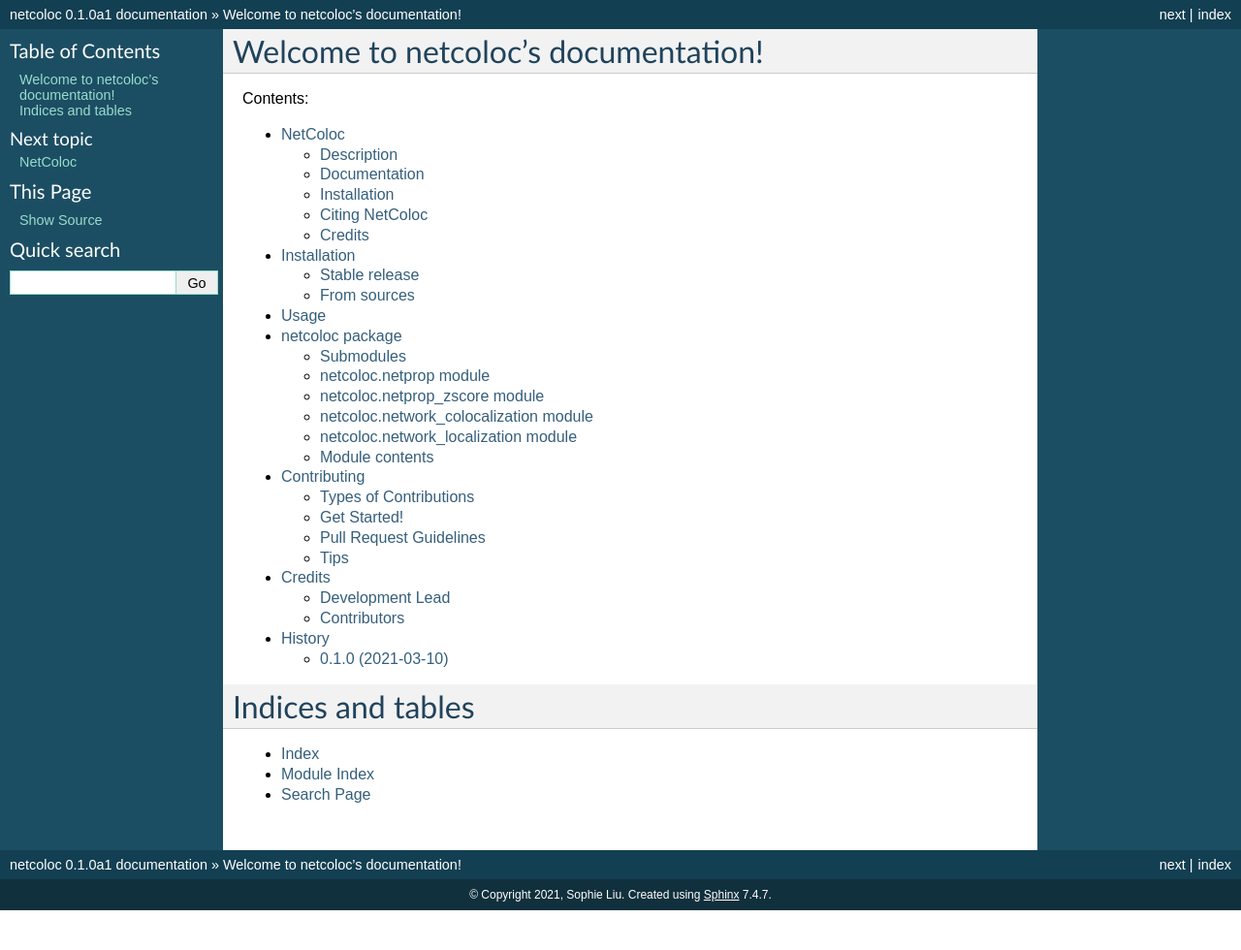
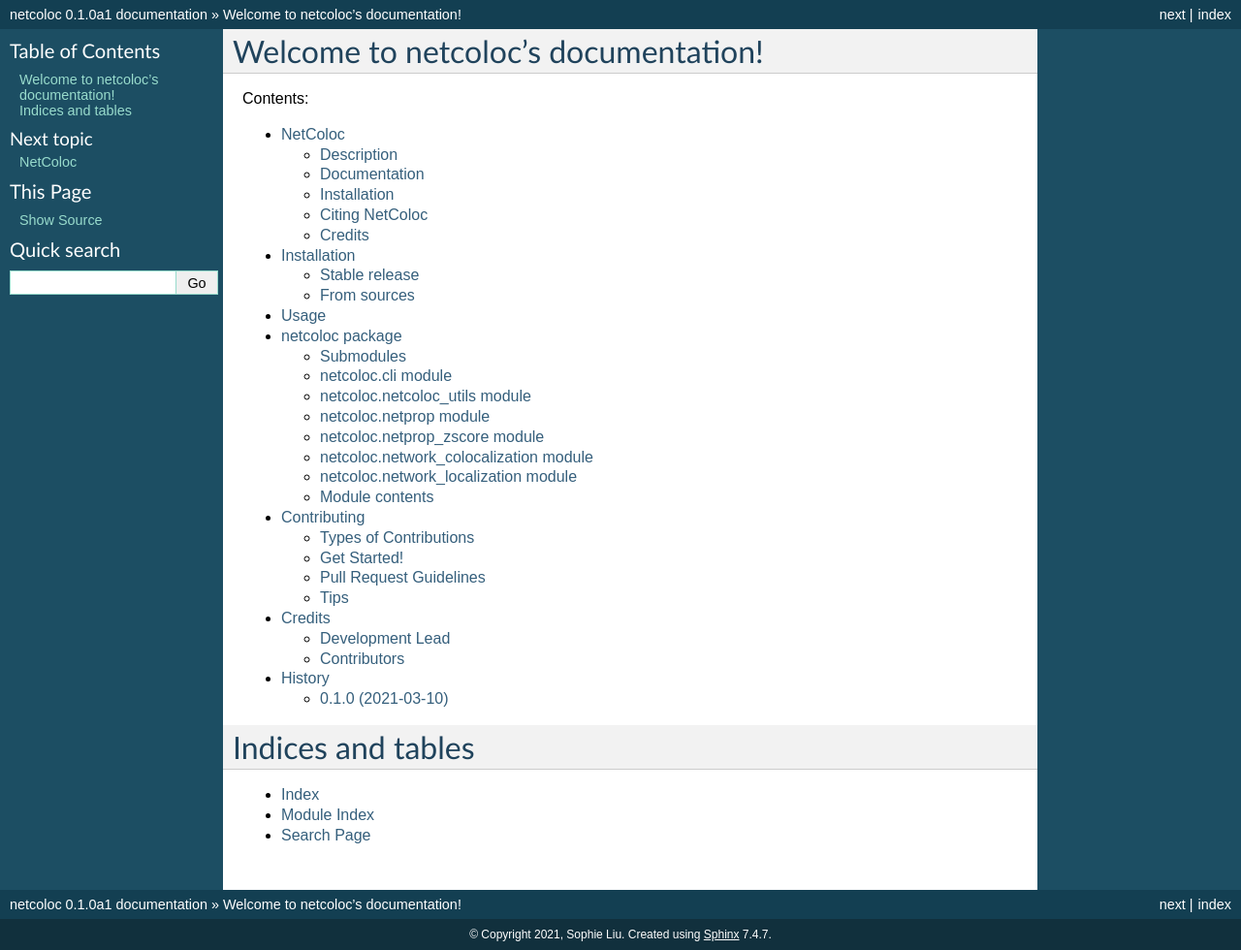
Before and after one commit to ucsd-ccbb/NetColoc, a Sphinx documentation site: the page built from docs/index.rst, in a window 1280 px wide. Shown: the whole page at 97% size. Built offline with Sphinx 7.4.7, drawn with Linux system fonts in a browser that asks for light colours; before the commit the page ends 939 px from its top, so only the background shows below that.

Commit message:
Update netcoloc.rst

```diff
--- a/docs/netcoloc.rst
+++ b/docs/netcoloc.rst
@@ -3,6 +3,22 @@ netcoloc package
 
 Submodules
 ----------
+
+netcoloc.cli module
+-------------------
+
+.. automodule:: netcoloc.cli
+   :members:
+   :undoc-members:
+   :show-inheritance:
+
+netcoloc.netcoloc\_utils module
+-------------------------------
+
+.. automodule:: netcoloc.netcoloc_utils
+   :members:
+   :undoc-members:
+   :show-inheritance:
 
 netcoloc.netprop module
 -----------------------
```
